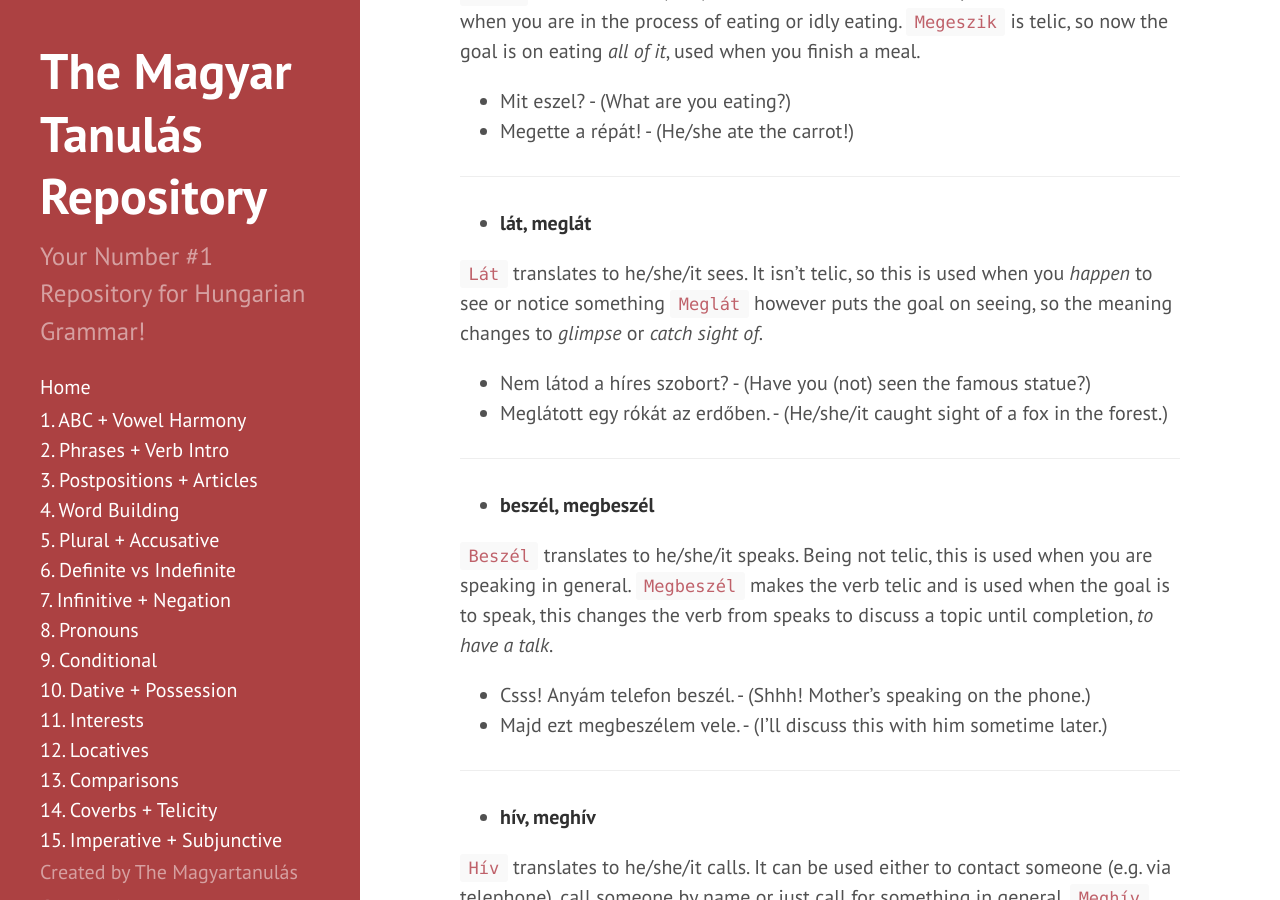
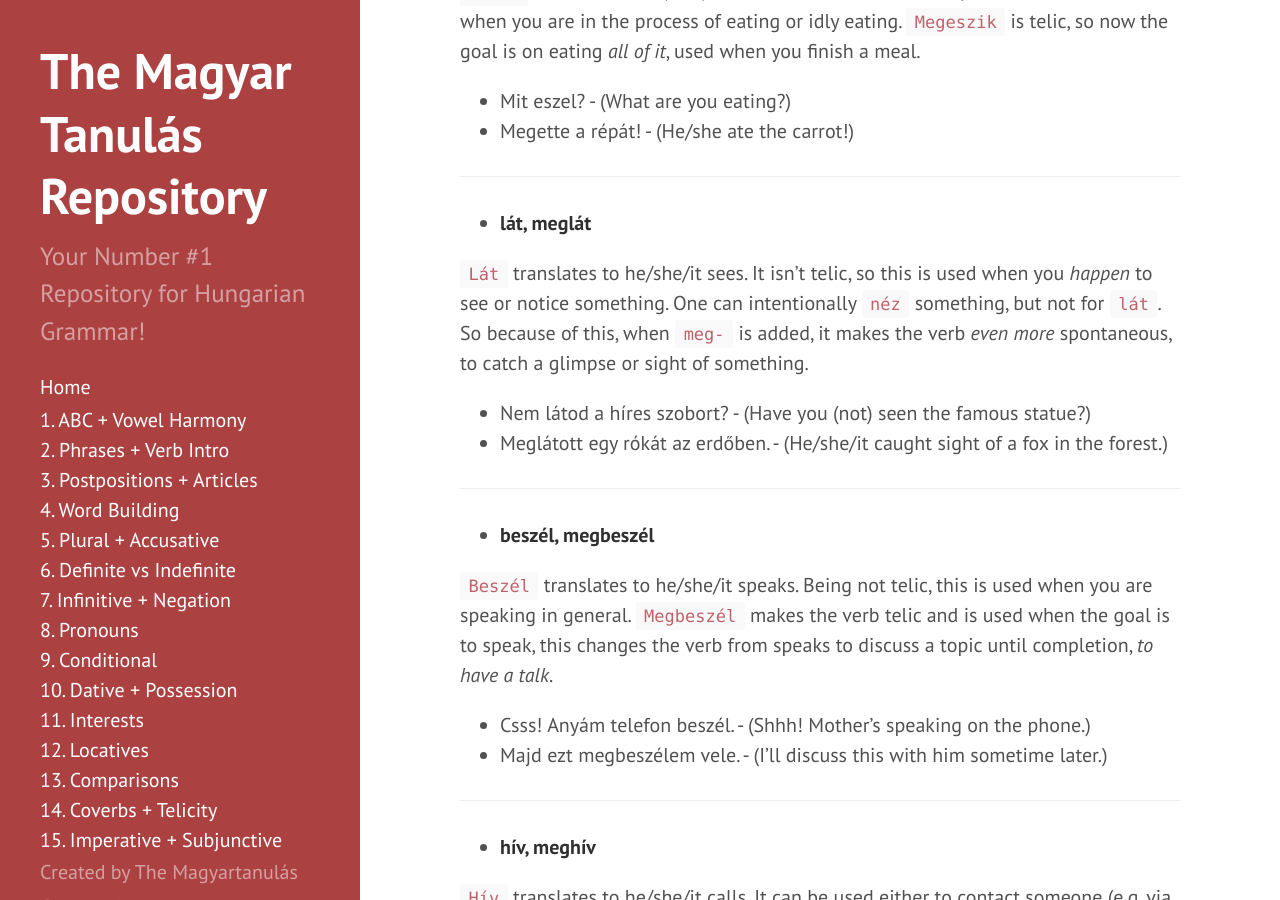
Before and after one commit to Magyartanulas/magyartanulas.github.io, a Jekyll site: the page built from coverbs_telicity.md, in a window 1280 px wide and 900 px high, scrolled down 2664 px. Built offline with Jekyll 4.4.1, drawn with Linux system fonts in a browser that asks for light colours; Markdown is read by kramdown in place of the engine named in the settings.

Commit message:
Update coverbs_telicity.md

```diff
--- a/coverbs_telicity.md
+++ b/coverbs_telicity.md
@@ -72,7 +72,7 @@ The same kind of deal applies in Hungarian, but to a whole lot more verbs. Typic
 
 * **lát, meglát**
 
-`Lát` translates to he/she/it sees. It isn't telic, so this is used when you *happen* to see or notice something `Meglát` however puts the goal on seeing, so the meaning changes to *glimpse* or *catch sight of*.
+`Lát` translates to he/she/it sees. It isn't telic, so this is used when you *happen* to see or notice something. One can intentionally `néz` something, but not for `lát`. So because of this, when `meg-` is added, it makes the verb *even more* spontaneous, to catch a glimpse or sight of something.
 
 * Nem látod a híres szobort? - (Have you (not) seen the famous statue?)
 * Meglátott egy rókát az erdőben. - (He/she/it caught sight of a fox in the forest.)
```
